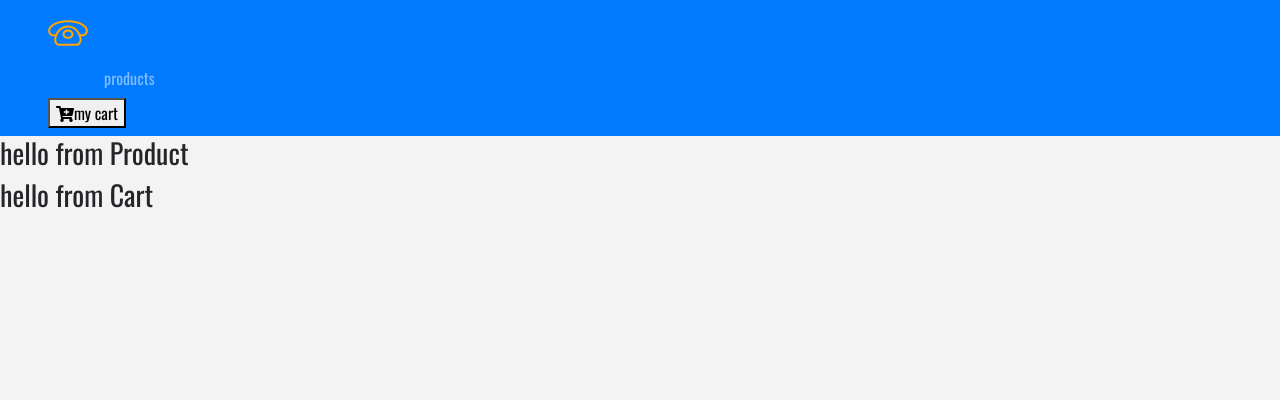
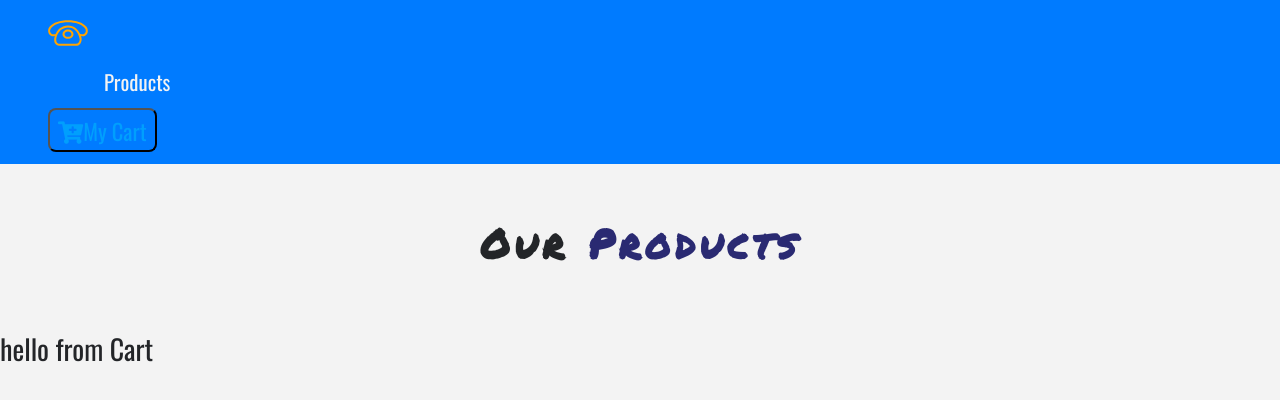
Before and after one commit to zohaibshahzadTO/eCommerceReact, a React (Create React App) app in the folder my-app/: page / in a window 1280 px wide. Shown: the top 400 px of the page. Built offline with nearby package versions, Linux system fonts and the light colour scheme.

Commit message:
Style Components + ProductList.js
Imported "Style Components" into the project and created the ButtonContainer and Title component and linked it to the necessary website components/container. Minor work done on ProductList component.

```diff
--- /dev/null
+++ b/my-app/src/components/Button.js
@@ -0,0 +1,25 @@
+import styled from 'styled-components';
+
+
+export const ButtonContainer = styled.button`
+  text-transform: capitalize;
+  font-size: 1.4rem;
+  background: transparent;
+  border: 0.05rem solid var (--lightBlue);
+  color: var(--lightBlue);
+  border-radius: 0.5rem;
+  padding: 0.2rem 0.5rem;
+  cursor: pointer;
+  margin: 0.2rem 0.5rem 0.2rem 0;
+  transition: all 0.5s ease-in-out;
+
+  &:hover {
+    background: var(--lightBlue);
+    color: var(--mainBlue);
+  }
+
+  &:focus {
+    outline: none;
+  }
+
+`;
--- a/my-app/src/components/Navbar.js
+++ b/my-app/src/components/Navbar.js
@@ -1,11 +1,13 @@
 import React, { Component } from 'react'
 import { Link } from 'react-router-dom';
 import logo from '../logo.svg';
+import styled from 'styled-components';
+import { ButtonContainer } from './Button';
 
 export default class Navbar extends Component {
   render() {
     return (
-      <nav className="navbar navbar-expand-sm bg-primary navbar-dark px-sm-5">
+      <NavWrapper className="navbar navbar-expand-sm bg-primary navbar-dark px-sm-5">
       {/*
         https://www.iconfinder.com/icons/1243689/call_phone_icon
         Creative Commons (Attribution 3.0 Unported);
@@ -21,13 +23,24 @@
           </li>
         </ul>
         <Link to="/cart" className="ml-auto">
-          <button>
+          <ButtonContainer>
+            <span>
             <i className="fas fa-cart-plus" />
+            </span>
             my cart
-          </button>
+          </ButtonContainer>
         </Link>
       </Link>
-      </nav>
+      </NavWrapper>
     )
   }
 }
+
+const NavWrapper = styled.nav`
+  background: var(--mainBlue);
+  .nav-link {
+    color: var(--mainWhite) !important;
+    font-size: 1.3rem;
+    text-transform: capitalize;
+  }
+`;
--- a/my-app/src/components/ProductList.js
+++ b/my-app/src/components/ProductList.js
@@ -1,12 +1,31 @@
 import React, { Component } from "react";
 import Product from "./Product";
+import Title from './Title';
+import { storeProducts } from '../data';
 
 export default class ProductList extends Component {
+  state = {
+    products: storeProducts
+  }
   render() {
     return (
+      <React.Fragment>
+        <div className="py-5">
+          <div className="container">
+            <Title name="our" title="products" />
+            <div className="row">
+
+            </div>
+          </div>
+        </div>
+      </React.Fragment>
+
+
+      /*
       <div>
         <Product />
       </div>
+      */
     )
   }
 }
--- /dev/null
+++ b/my-app/src/components/Title.js
@@ -0,0 +1,16 @@
+import React from 'react'
+
+
+export default function Title({name, title}) {
+  return (
+    <div className="row">
+        <div className="col-10 mx-auto my-2 text-center text-title">
+        <h1 className="text-capitalize font-weight-bold">
+            {name}  <strong className="text-blue">
+                         {title}
+                    </strong>
+        </h1>
+        </div>
+    </div>
+  )
+}
```
